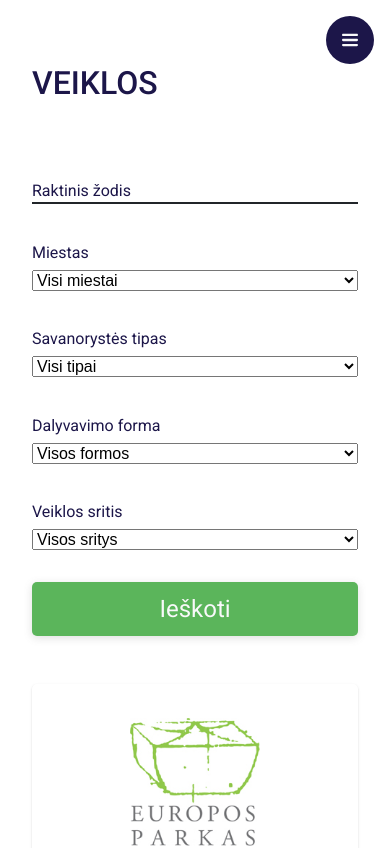
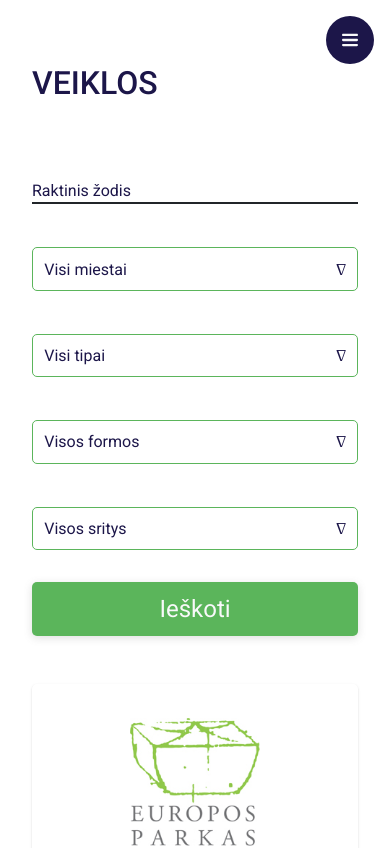
Before and after one commit to Jasiuka/soci-web, a Vue app: page /activities in a window 390 px wide. Shown: the top 848 px of the page. Built offline with nearby package versions, Linux system fonts and the light colour scheme.

Commit message:
custom select component

```diff
--- /dev/null
+++ b/src/components/CustomSelect.vue
@@ -0,0 +1,120 @@
+<template>
+    <div class="custom-select">
+        <div @click="() => {isSelectionOpen = !isSelectionOpen}" class="custom-select__selected" :class="{'open': isSelectionOpen}">
+            <span class="custom-select__selected-option" :data-value="selectedOption?.value">{{ selectedOption?.display }}</span>
+            <span class="arrow" :class="{'open': isSelectionOpen}">&#916;</span>
+        </div>
+        <div v-if="isSelectionOpen" class="custom-select__options">
+            <span @click="handleSelectionChange(option)" class="custom-select__option" v-for="option in options">{{ option.display }}</span>
+        </div>
+        <div @click="() => {isSelectionOpen = isSelectionOpen ? !isSelectionOpen : isSelectionOpen}" v-if="isSelectionOpen" class="custom-select__overlay"></div>
+    </div>
+</template>
+
+<script lang="ts" setup>
+import type { Option } from '@/types';
+import { onMounted, onUnmounted, ref } from 'vue';
+const props = defineProps<{
+options: Option[],
+default: Option
+}>()
+
+const selectedOption = ref<Option | null>(null)
+const isSelectionOpen = ref<boolean>(false)
+
+function handleSelectionChange(option: Option) {
+    selectedOption.value = option
+    isSelectionOpen.value = false
+}
+
+onMounted(() => {
+    selectedOption.value = props.default
+})
+
+onUnmounted(() => {
+    selectedOption.value = null
+})
+</script>
+
+<style scoped>
+.custom-select {
+    position: relative;
+}
+
+.custom-select__selected {
+    display: flex;
+    gap: 5px;
+    border: 1px solid var(--cl-primary);
+}
+
+.custom-select__selected, .custom-select__option {
+    padding: calc(var(--pd-small) - 0.3rem);
+    border-radius: var(--border-radius);
+    cursor: pointer;
+    user-select: none;
+}
+
+.arrow {
+    font-size: var(--fs-small);
+    font-weight: 500;
+    transform: rotate(180deg);
+}
+
+.arrow.open {
+    color: var(--cl-white);
+    transform: rotate(0);
+}
+
+.custom-select__selected-option {
+    flex: 1;
+}
+
+.custom-select__options {
+    position: absolute;
+    display: flex;
+    flex-direction: column;
+    max-height: 10rem;
+    overflow: auto;
+    padding: 10px;
+    background-color: var(--cl-light);
+    min-width: 100%;
+    border-radius: 0 0 var(--border-radius) var(--border-radius);
+}
+
+.custom-select__option:hover, .custom-select__selected.open {
+    background-color: var(--cl-primary);
+    color: var(--cl-white);
+}
+
+@media only screen and (max-width:56.25rem) {
+    .custom-select {
+        position: unset;
+    }
+
+.custom-select__options {
+    position: fixed;
+    min-width: 60%;
+    max-height: 80%;
+    margin: auto;
+    z-index: 100;
+    top: 50%;
+    left: 50%;
+    transform: translate(-50%,-50%);
+    border-radius: var(--border-radius);
+
+
+}
+
+.custom-select__overlay {
+position: fixed;
+ background-color: rgba(0, 0, 0, 0.5);
+ width: 100%;
+ height: 100%;
+ top: 0;
+ left: 0;
+ z-index: 10;
+}
+
+}
+
+</style>
--- a/src/components/GuideCard.component.vue
+++ b/src/components/GuideCard.component.vue
@@ -39,8 +39,6 @@ defineProps<{
     flex-direction: row-reverse;
     padding-right: unset;
     padding-left: calc(var(--pd-large) * 2);
-
-
 }
 .guide-card__asset-container {
     flex-shrink: 0;
@@ -112,7 +110,6 @@ defineProps<{
     border-radius: 50%;
     font-size: var(--fs-medium);
     color: var(--cl-light);
-
 }
 
 
--- a/src/components/Home/Guide.section.vue
+++ b/src/components/Home/Guide.section.vue
@@ -21,6 +21,7 @@
 
 <script lang="ts" setup>
 import GuideCard from "@components/GuideCard.component.vue"
+import CustomSelect from "../CustomSelect.vue";
 
 const guideSteps = [
     {icon: 'form',title: "Registracija/Prisijungimas", subtitle: 'Lorem ipsum dolor sit amet, consectetur adipiscing elit. Morbi mi lacus, blandit eget magna et, volutpat viverra nunc. Phasellus consectetur, arcu sed volutpat hendrerit, dui metus bibendum purus, a vestibulum nibh nisi sed arcu. Aliquam eget tincidunt massa, ac blandit. '},
@@ -28,13 +29,25 @@ const guideSteps = [
     {icon:'search',title: "Paieška", subtitle: 'Lorem ipsum dolor sit amet, consectetur adipiscing elit. Maecenas vel laoreet nisl. Curabitur tempor est risus, et gravida tortor condimentum eu. Curabitur vulputate eleifend erat quis sollicitudin. Nulla aliquam, massa ut rutrum maximus, tortor lorem dapibus nisi, eu congue ipsum leo eu sapien. Ut sit. '},
     {icon:'submit',title: "Aplikavimas", subtitle: 'lLorem ipsum dolor sit amet, consectetur adipiscing elit. Morbi mi lacus, blandit eget magna et, volutpat viverra nunc. Phasellus consectetur, arcu sed volutpat hendrerit, dui metus bibendum purus, a vestibulum nibh nisi sed arcu. Aliquam eget tincidunt massa, ac blandit.'}
 ]
+
+
+const options = [
+  {display: 'Choose A', value: 'a'},
+  {display: 'Choose B', value: 'b'},
+  {display: 'Choose C', value: 'c'},
+  {display: 'Choose D', value: 'd'},
+  {display: 'Default E', value: '0'},
+]
+
 </script>
 
 <style scoped>
 .guide-steps__wrapper {
-  display: flex;
-  flex-direction: column;
+  display: grid;
+  grid-template-columns: 1fr;
+  grid-auto-rows: 1fr;
   gap: var(--sp-medium);
+
 }
 
 .test {
@@ -61,12 +74,6 @@ img {
   .line {
     display: none;
   }
-
-  .guide-steps__wrapper {
-  display: grid;
-  grid-template-columns: 1fr;
-  grid-auto-rows: 1fr
-}
   }
 
 
--- a/src/components/TheFilter.vue
+++ b/src/components/TheFilter.vue
@@ -1,10 +1,10 @@
 <template>
   <div class="filter" :id="customId">
     <InputControl input-name="activity_search" label="Raktinis žodis" />
-    <SelectControl
+    <CustomSelect
       v-for="select in selectionData"
-      :name="select.label"
-      :options-list="select.options"
+      :options="select.options"
+      :default="select.options[0]"
       :key="select.label"
     />
     <CustomButton
@@ -17,6 +17,7 @@
 
 <script lang="ts" setup>
 import type { Select } from '@/types'
+import CustomSelect from './CustomSelect.vue';
 defineProps<{
   selectionData: Select[],
   buttonText: string,
```
